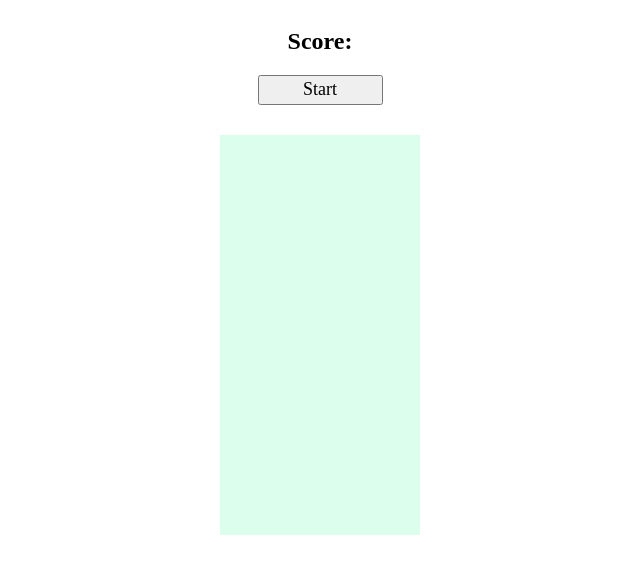
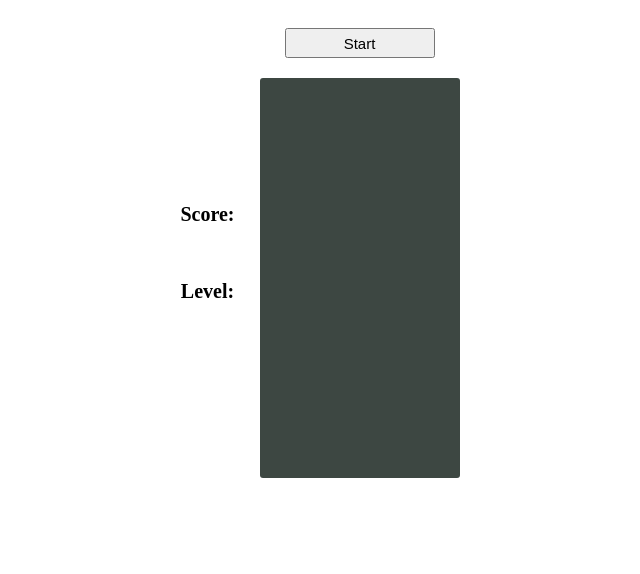
Before and after one commit to alexdwu3/tetris, a plain HTML site: page index.html in a window 1280 px wide. Shown: the whole page, without its empty margins (320-960 px from the left). Drawn offline with Linux system fonts and the light colour scheme.

Commit message:
added some changes to css, preparing to add hold & look ahead piece functionality

```diff
--- a/index.html
+++ b/index.html
@@ -6,10 +6,16 @@
         <title>Tetris</title>
     </head>
     <body>
-        <div style="display:flex;flex-direction:column;align-items:center">
-            <h2 id="scoreboard">Score:<span id="score"></span></h2>
-            <button id="start-button">Start</button>
-            <div class="grid">
+        <div id="wrapper">
+            <div id="scoreboard">
+                <h4>Score: <span id="score"></span></h4>
+                <h4>Level: <span id="score"></span></h4>
+            </div>
+            <div>
+                <button id="start-button">Start</button>
+                <div>
+                    <div style="flex-direction: row;"class="grid"></div>
+                </div>
             </div>
         </div>
     </body>
--- a/style.css
+++ b/style.css
@@ -1,27 +1,43 @@
+#wrapper {
+    display:flex;
+    flex-direction:row;
+    justify-content: center;
+    align-items: center;
+    padding: 20px;
+    font-family: "PT Sans";
+}
+
+#scoreboard {
+    margin-right: 25px;
+    font-size: 20px;
+}
+
+#wrapper div {
+    justify-self: center;
+    display: flex;
+    flex-direction: column;
+    align-items: center;
+}
 .grid {
     width: 200px;
     height: 400px;
     display: flex;
     flex-wrap: wrap;
-    background-color: #DBFFEC;
+    background-color: #3D4742;
+    border-radius: 3px;
 }
 
 .grid div {
     width: 20px;
     height: 20px;
-    /* border-width:0.3px;
-    border-style: solid;
-    border-color: black; */
 }
 
-#scoreboard {
-    font-family: "PT Sans";
-}
+
 
 #start-button {
+    justify-self: center;
     height: 30px;
-    width: 125px;
-    margin-bottom: 30px;
-    font-family: "PT Sans";
-    font-size: 18px;
+    width: 150px;
+    margin-bottom: 20px;
+    font-size: 15px;
 }
```
